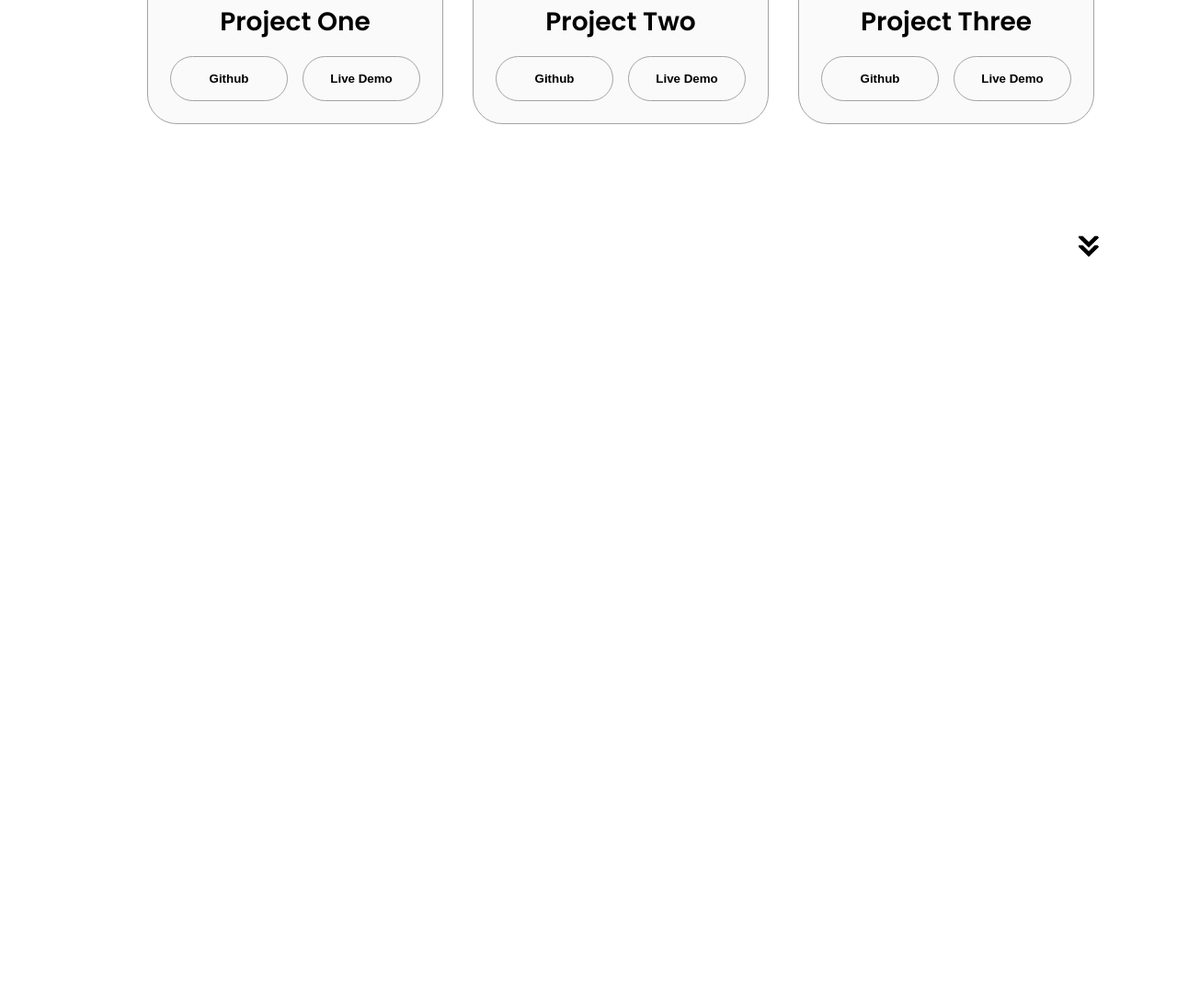
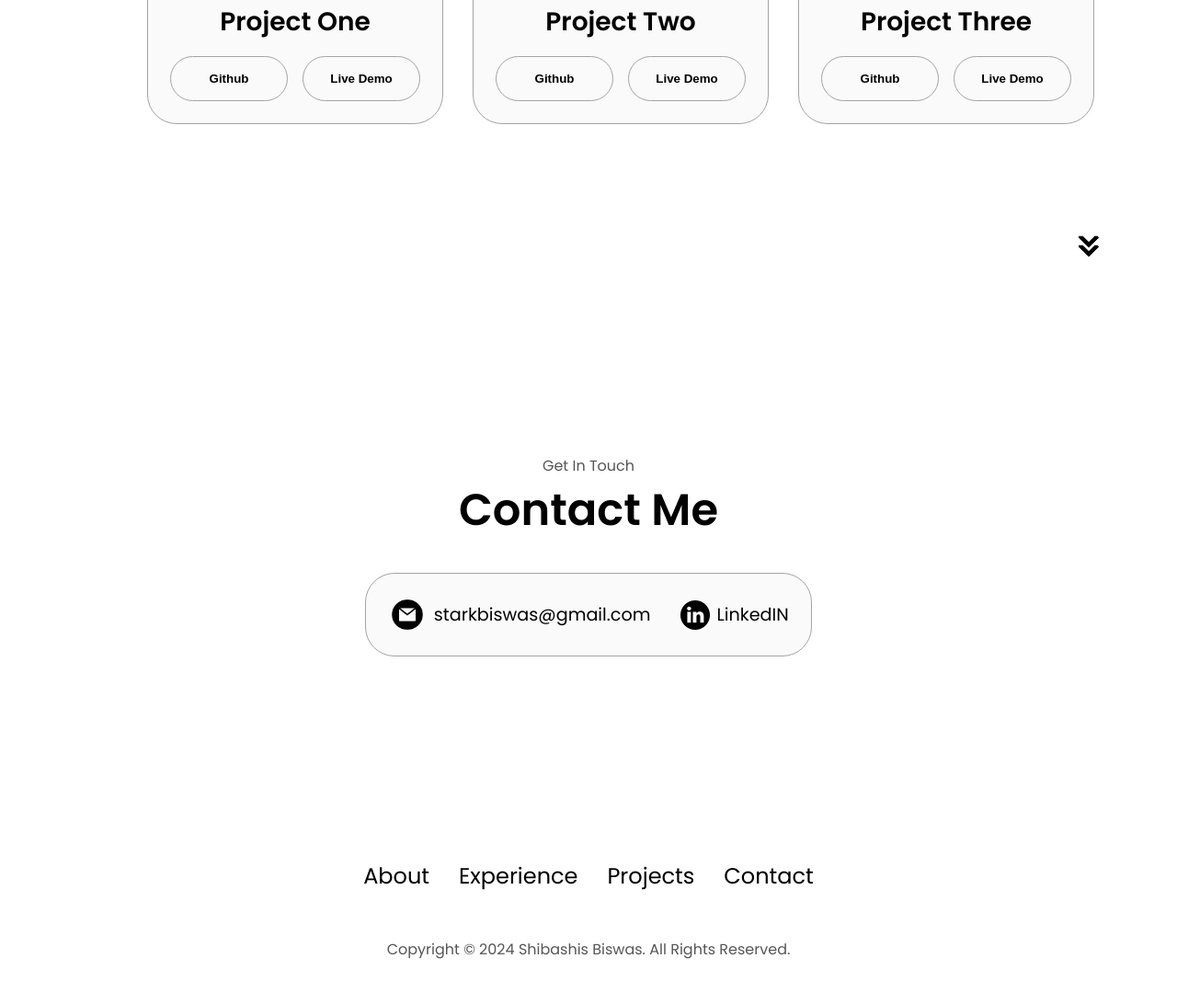
Before and after one commit to Stark-8/Portfolio, a plain HTML site: page index.html in a window 1280 px wide. Shown: the part 2756-3848 px from the top of the page at 92% size. Before the commit the page ends 3080 px from the top, so only its background shows below. Drawn offline with Linux system fonts and the light colour scheme.

Commit message:
added contact and footer section

```diff
--- a/index.html
+++ b/index.html
@@ -91,7 +91,7 @@
         <div class="experience-details-container">
             <div class="about-containers">
                 <div class="details-container">
-                    <h2 class="experience-sub-title">Fullstack Development</h2>
+                    <h2 class="experience-sub-title">Frontend</h2>
                     <div class="article-container">
                         <article>
                             <img src="./assets/checkmark.png" alt="Experience icon" class="icon">
@@ -143,7 +143,7 @@
                     </div>
                 </div>
                 <div class="details-container">
-                    <h2 class="experience-sub-title">Fullstack Development</h2>
+                    <h2 class="experience-sub-title">Backend</h2>
                     <div class="article-container">
                         <article>
                             <img src="./assets/checkmark.png" alt="Experience icon" class="icon">
@@ -219,10 +219,37 @@
                 </div>
             </div>
         </div>
-        <img src="./assets/arrow.png" alt="Arrow icon" class="icon arrow" onclick="location.href='./#experience'">
+        <img src="./assets/arrow.png" alt="Arrow icon" class="icon arrow" onclick="location.href='./#contact'">
     </section>
+    <section id="contact">
+        <p class="section__text__p1">Get In Touch</p>
+        <h1 class="title">Contact Me</h1>
+        <div class="contact-info-upper-container">
+            <div class="contact-info-container">
+                <img src="./assets/email.png" alt="Email icon" class="icon contact-icon email-icon">
+                <p><a href="http://mailto:starkbiswas@gmail.com">starkbiswas@gmail.com</a></p>
+            </div>
+            <div class="contact-info-container">
+                <img src="./assets/linkedin.png" alt="linkedin icon" class="icon contact-icon">
+                <p><a href="https://www.linkedin.com/in/shibashis-biswas-880195186/">LinkedIN</a></p>
+            </div>
+        </div>
+    </section>
+    <footer>
+        <nav>
+            <div class="nav-links-container">
+                <ul class="nav-links">
+                    <li><a href="#about">About</a></li>
+                    <li><a href="#experience">Experience</a></li>
+                    <li><a href="#projects">Projects</a></li>
+                    <li><a href="#contact">Contact</a></li>
+                </ul>
+            </div>
+        </nav>
+        <p>Copyright &#169  2024  Shibashis Biswas.  All Rights Reserved.</p>
+    </footer>
     <script src="script.js"></script>
 </body>
 </html>
 
-<!--added experience section, made its position to be relative-->
+<!--added contact and footer section-->
--- a/style.css
+++ b/style.css
@@ -375,4 +375,56 @@ article .icon {
     color: black;
     border-color: rgb(163, 163, 163);
 }
-/*adding project styles*/
+
+/* CONTACT SECTION */
+
+#contact{
+    display: flex;
+    justify-content: center;
+    flex-direction: column;
+    height: 70vh;
+}
+
+.contact-info-upper-container {
+    display: flex;
+    justify-content: center;
+    border-radius: 2rem;
+    border: rgb(53, 53, 53) 0.1rem solid;
+    border-color: rgb(163, 163, 163);
+    background: rgb(250, 250, 250);
+    margin: 2rem auto;
+    padding: 0.5rem
+}
+
+.contact-info-container {
+    display: flex;
+    align-items: center;
+    justify-content: center;
+    gap: 0.5rem;
+    margin: 1rem;
+}
+
+.contact-info-container p {
+    font-size: larger;
+}
+
+.contact-icon {
+    cursor: default;
+}
+
+.email-icon {
+    height: 2.6rem;
+}
+
+
+/* FOOTER SECTION */
+
+footer {
+    height: 26vh;
+    margin: 0 1rem;
+}
+
+footer p{
+    text-align: center;
+}
+/*adding contact and footer styles*/
```
